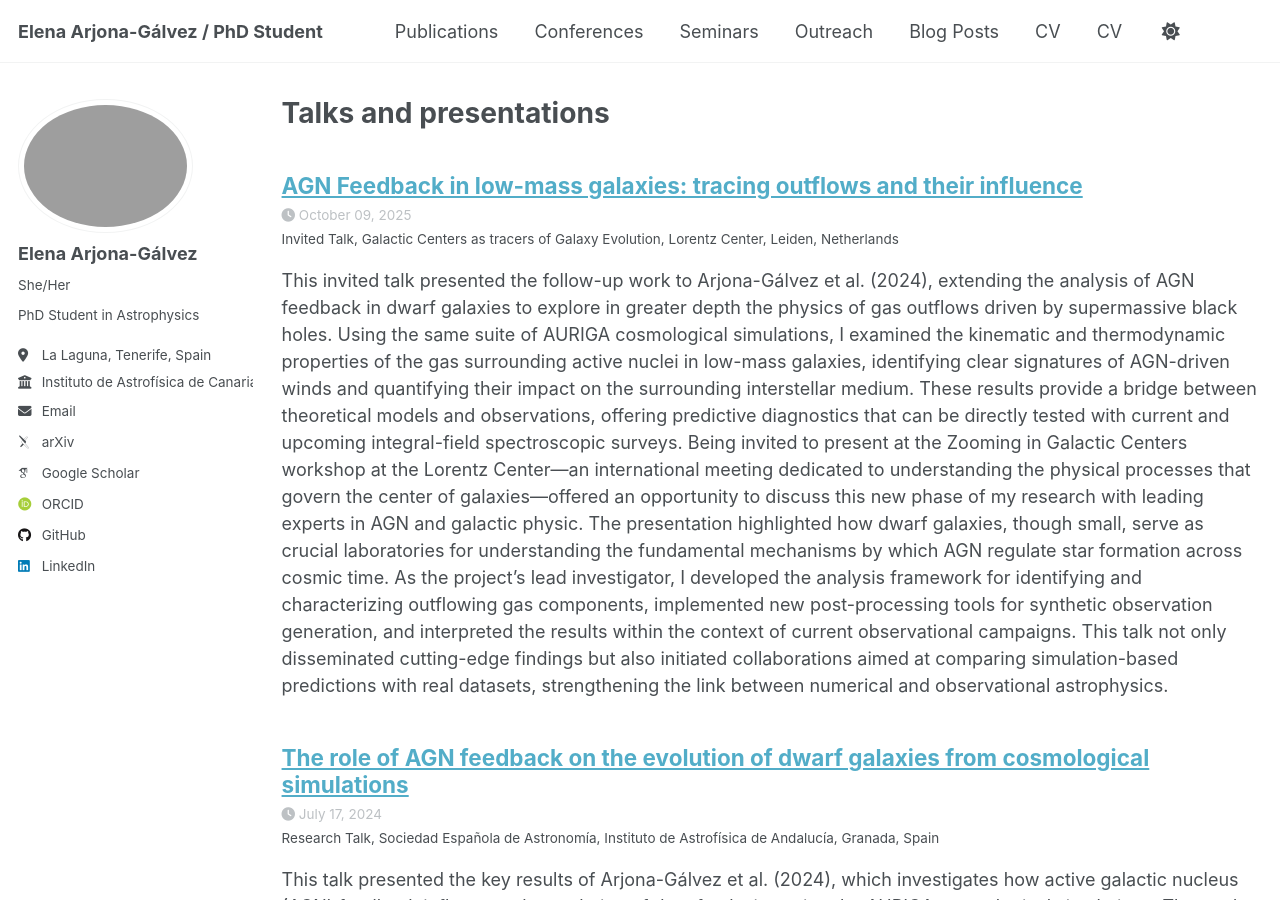
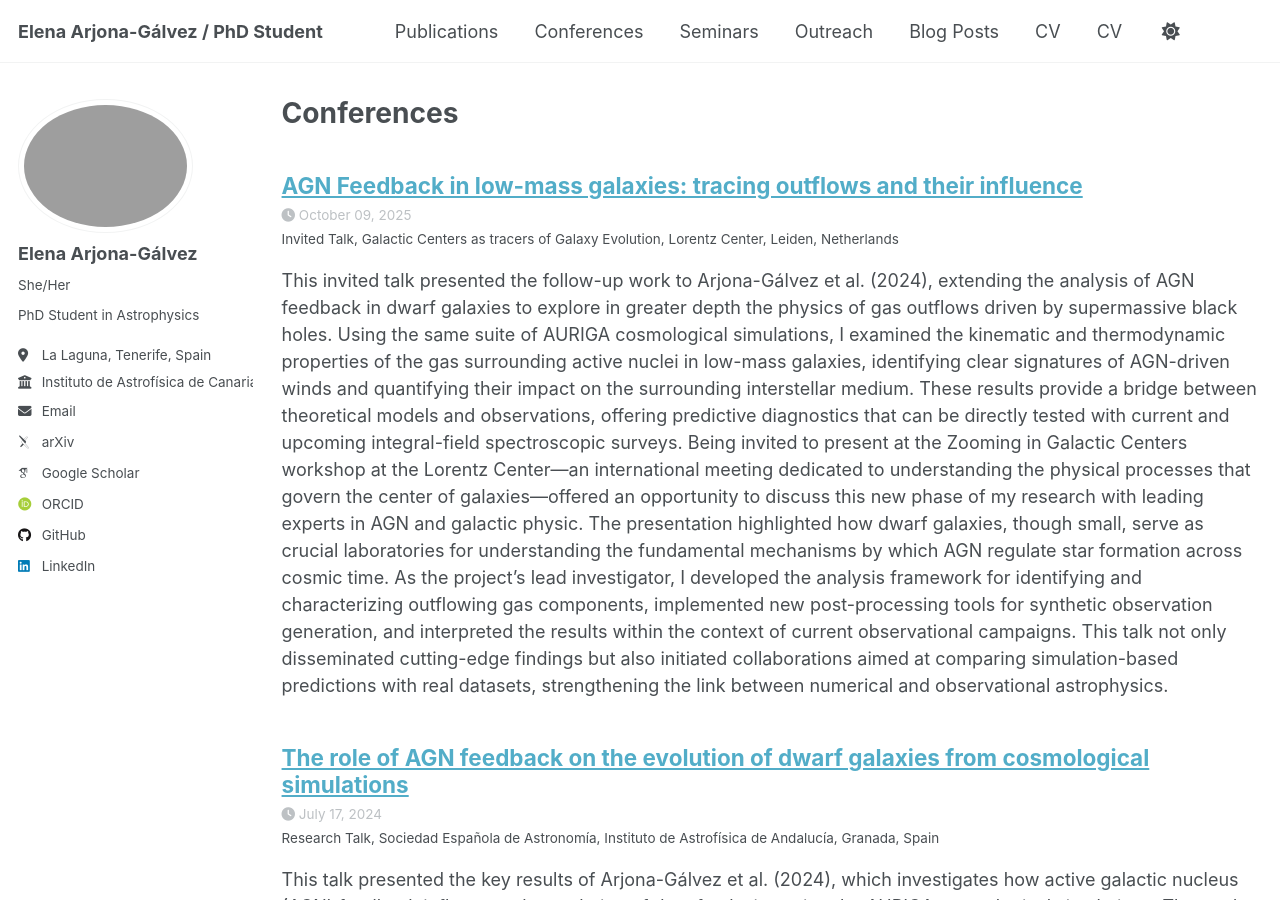
Before and after one commit to elearjgal/elearjgal.github.io, a Jekyll site: the page built from _pages/talks.html, in a window 1280 px wide and 900 px high. Built offline with Jekyll 4.4.1, drawn with Linux system fonts in a browser that asks for light colours; some web fonts are replaced; a script that is not in the unit is left out.

Commit message:
Update talks.html

```diff
--- a/_pages/talks.html
+++ b/_pages/talks.html
@@ -1,6 +1,6 @@
 ---
 layout: archive
-title: "Talks and presentations"
+title: "Conferences"
 permalink: /talks/
 author_profile: true
 ---
```
